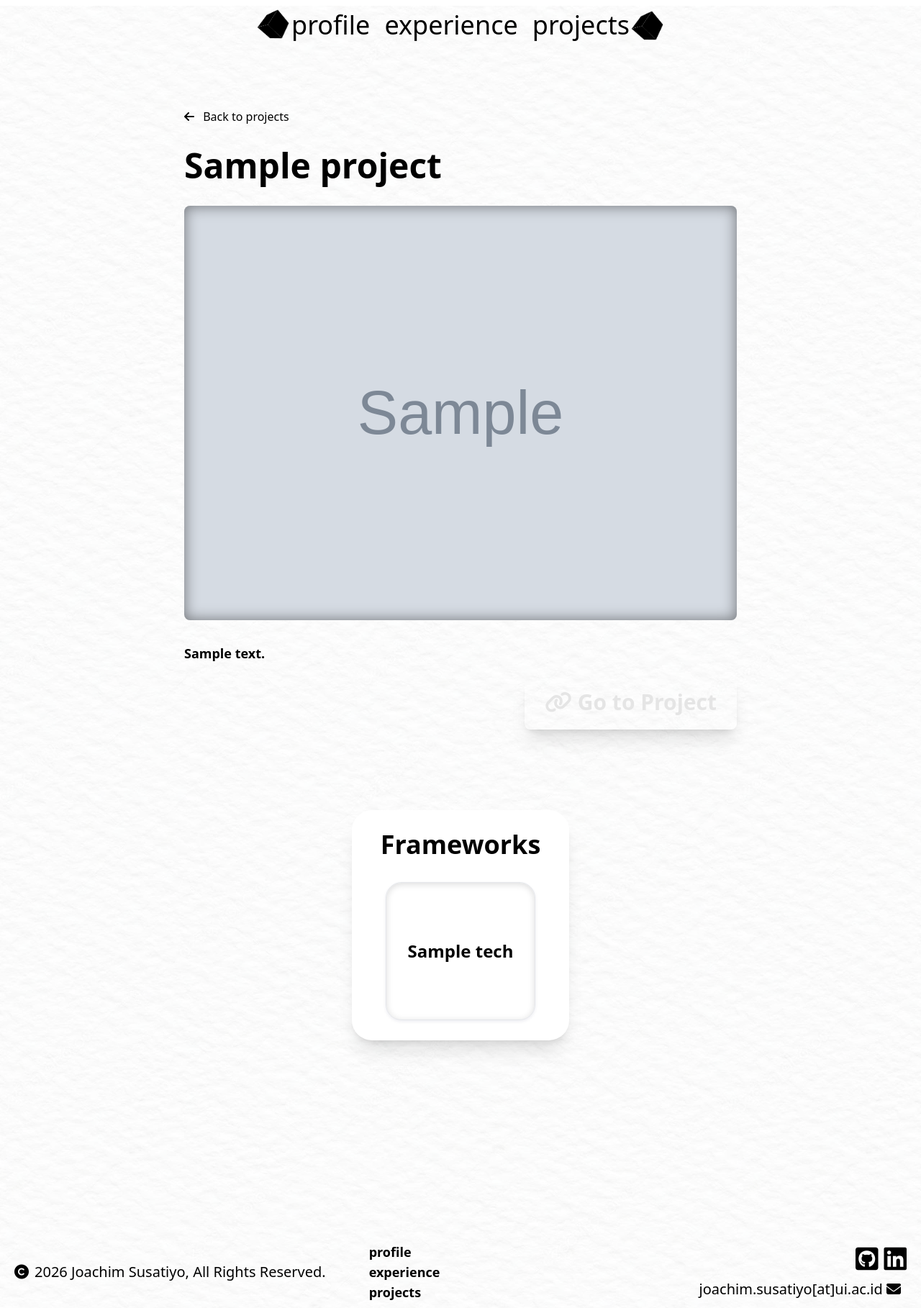
After one commit to JocimSus/myportofolio, a Django app: template apps/home/templates/home/project_detail.html in a window 1280 px wide. The commit adds this page. Shown: the whole page at 72% size. Run offline with Django 5.2, Linux system fonts and the light colour scheme; the template is opened without the code that fills it: most values are stand-ins (such as "Sample title", 1, 10 or a date in 2020); grey boxes marked "Sample" are stand-in pictures; data that the repository does not hold is empty; some libraries are stand-ins or nearby versions; some web fonts are replaced.

Commit message:
feat: added slug pages for each project

```diff
--- a/apps/home/models.py
+++ b/apps/home/models.py
@@ -35,6 +35,7 @@ class Project(models.Model):
     id = models.UUIDField(primary_key=True, default=uuid.uuid4, editable=False)
 
     title = models.CharField(max_length=255)
+    slug = models.SlugField(max_length=255, unique=True)
     description = models.TextField()
     thumbnail = models.URLField(max_length=200, null=True, blank=True)
     project_url = models.URLField(max_length=200, null=True, blank=True)
--- /dev/null
+++ b/apps/home/templates/home/project_detail.html
@@ -0,0 +1,52 @@
+{% extends 'home/base.html' %}
+
+{% load static %}
+
+{% block content %}
+  <main class="w-full mb-20 min-h-screen max-w-xs lg:max-w-3xl mx-auto">
+    <section class="py-20">
+      <a href="{% url 'home:projects' %}">
+        <i class="fa-solid fa-arrow-left mr-2"></i>
+        Back to projects
+      </a>
+      <h1 class="text-5xl font-bold mt-8">{{ project.title }}</h1>
+      {% if project.thumbnail %}
+        <div class="relative my-8 rounded-lg overflow-hidden">
+          <img src="{{ project.thumbnail }}"
+               alt="{{ project.title }}"
+               class="w-full max-h-125 object-cover select-none pointer-events-none" />
+          <div class="absolute inset-0 shadow-[inset_0_0_20px_rgba(0,0,0,0.5)] pointer-events-none"></div>
+        </div>
+      {% endif %}
+      <p class="my-4 text-lg font-semibold">{{ project.description }}</p>
+      {% if project.project_url %}
+        <a href="{{ project.project_url }}"
+           target="_blank"
+           rel="noopener noreferrer"
+           class="flex ml-auto bg-secondary-300 py-5 px-7 rounded-lg items-center gap-2 shadow-xl hover:bg-secondary-400 hover:scale-105 transition-all duration-300 ease-in-out w-fit">
+          <i class="fa-solid fa-link text-neutral-200 text-3xl"></i>
+          <span class="text-neutral-200 text-3xl font-bold font-inter">Go to Project</span>
+        </a>
+      {% endif %}
+      {% if project.technologies %}
+        <section class="relative z-10 w-full my-16 py-8 md:py-12">
+          <div class="mx-auto w-fit max-w-full rounded-2xl bg-white px-5 py-5 text-primary-100 shadow-xl md:rounded-[28px] md:px-10 md:py-7">
+            <h2 class="mb-6 text-center text-2xl font-bold leading-none md:mb-8 md:text-4xl">Frameworks</h2>
+            <div class="grid grid-cols-2 justify-items-center gap-3 md:flex md:max-w-3xl md:flex-wrap md:justify-center md:gap-6">
+              {% for tech in project.technologies %}
+                <div class="flex h-28 w-28 flex-col items-center justify-center rounded-lg border border-primary-100 bg-white px-2 py-3 shadow-[inset_0_2px_10px_rgba(0,0,0,0.14),0_2px_4px_rgba(31,20,92,0.08)] md:h-48 md:w-52 md:rounded-[22px] md:px-6 md:py-7">
+                  {% if tech.icon %}
+                    <img src="{% static tech.icon %}"
+                         alt="{{ tech.name }}"
+                         class="mb-3 h-11 max-w-19 object-contain md:mb-8 md:h-20 md:max-w-37.5" />
+                  {% endif %}
+                  <span class="text-center text-xs font-semibold leading-none text-black md:text-2xl">{{ tech.name }}</span>
+                </div>
+              {% endfor %}
+            </div>
+          </div>
+        </section>
+      {% endif %}
+    </section>
+  </main>
+{% endblock %}
--- a/apps/home/urls.py
+++ b/apps/home/urls.py
@@ -8,4 +8,5 @@ urlpatterns = [
     path("", views.profile, name="profile"),
     path("experience/", views.experience, name="experience"),
     path("projects/", views.projects, name="projects"),
+    path("projects/<slug:slug>/", views.project_detail, name="project_detail"),
 ]
```
Also changed, not shown: apps/home/templates/home/projects.html (+6 -10 lines), apps/home/views.py (+11 -1 lines), apps/home/migrations/0004_project_slug.py (added), apps/home/migrations/0005_alter_project_slug.py (added), apps/home/static/home/icons/bun.svg (added), apps/home/static/home/icons/django.svg (added), apps/home/static/home/icons/docker.svg (added), apps/home/static/home/icons/github.svg (added), apps/home/static/home/icons/next-js.svg (added), apps/home/static/home/icons/react.svg (added), apps/home/static/home/icons/tailwind-css.svg (added), apps/home/static/home/icons/tanstack.svg (added).
